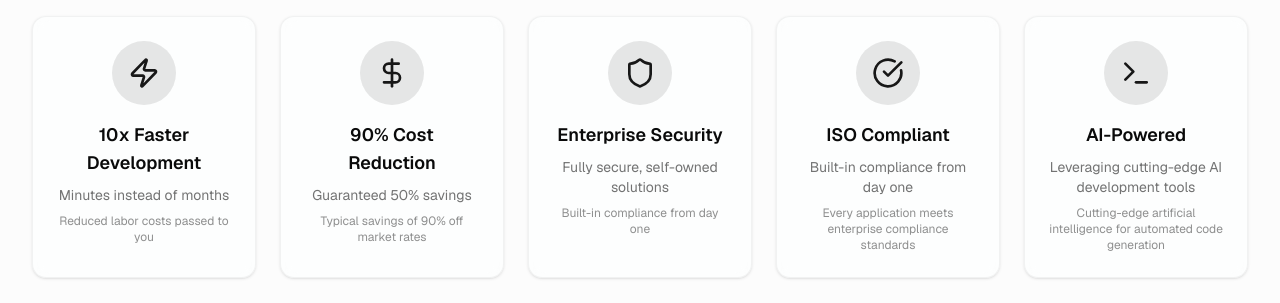
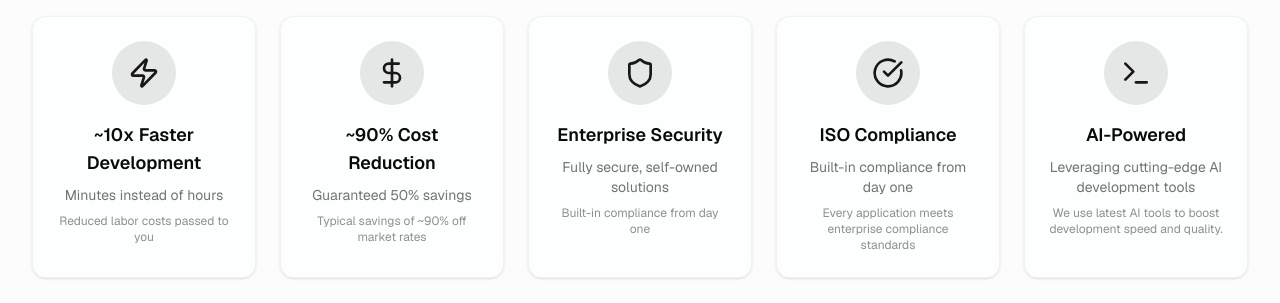
Before and after one commit to SpaceCorps/web, a React (Vite) app: page / in a window 1280 px wide. Shown: the part 1020-1323 px from the top of the page. Built offline with nearby package versions, Linux system fonts and the light colour scheme.

Commit message:
chore: better text

```diff
--- a/src/components/FeaturesSection/FeaturesSection.tsx
+++ b/src/components/FeaturesSection/FeaturesSection.tsx
@@ -7,15 +7,15 @@ const FeaturesSection: React.FC<FeaturesSectionProps> = ({}) => {
   const features = [
     {
       icon: Zap,
-      title: "10x Faster Development",
-      description: "Minutes instead of months",
+      title: "~10x Faster Development",
+      description: "Minutes instead of hours",
       detail: "Reduced labor costs passed to you",
     },
     {
       icon: DollarSign,
-      title: "90% Cost Reduction",
+      title: "~90% Cost Reduction",
       description: "Guaranteed 50% savings",
-      detail: "Typical savings of 90% off market rates",
+      detail: "Typical savings of ~90% off market rates",
     },
     {
       icon: Shield,
@@ -25,7 +25,7 @@ const FeaturesSection: React.FC<FeaturesSectionProps> = ({}) => {
     },
     {
       icon: CheckCircle,
-      title: "ISO Compliant",
+      title: "ISO Compliance",
       description: "Built-in compliance from day one",
       detail: "Every application meets enterprise compliance standards",
     },
@@ -33,8 +33,7 @@ const FeaturesSection: React.FC<FeaturesSectionProps> = ({}) => {
       icon: Terminal,
       title: "AI-Powered",
       description: "Leveraging cutting-edge AI development tools",
-      detail:
-        "Cutting-edge artificial intelligence for automated code generation",
+      detail: "We use latest AI tools to boost development speed and quality.",
     },
   ];
 
```
